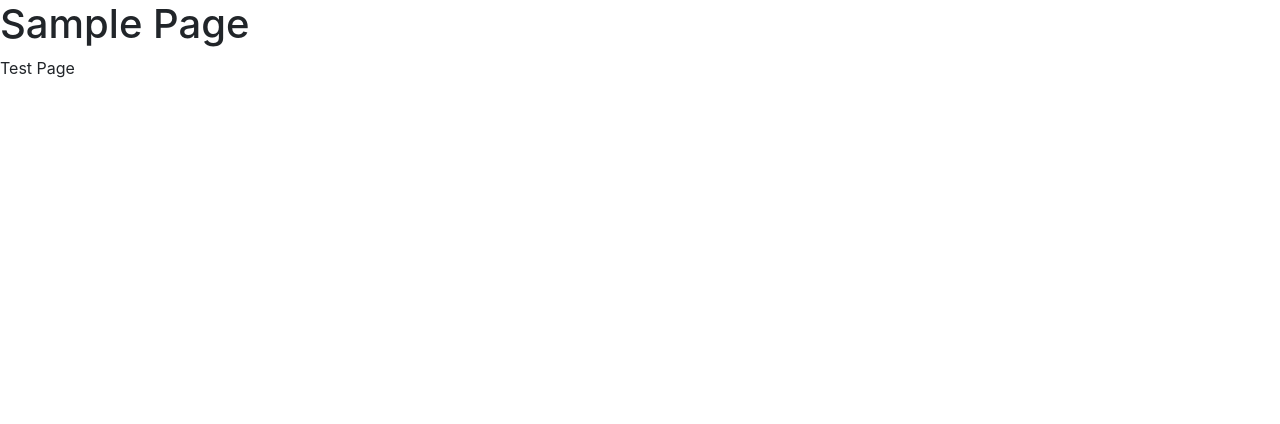
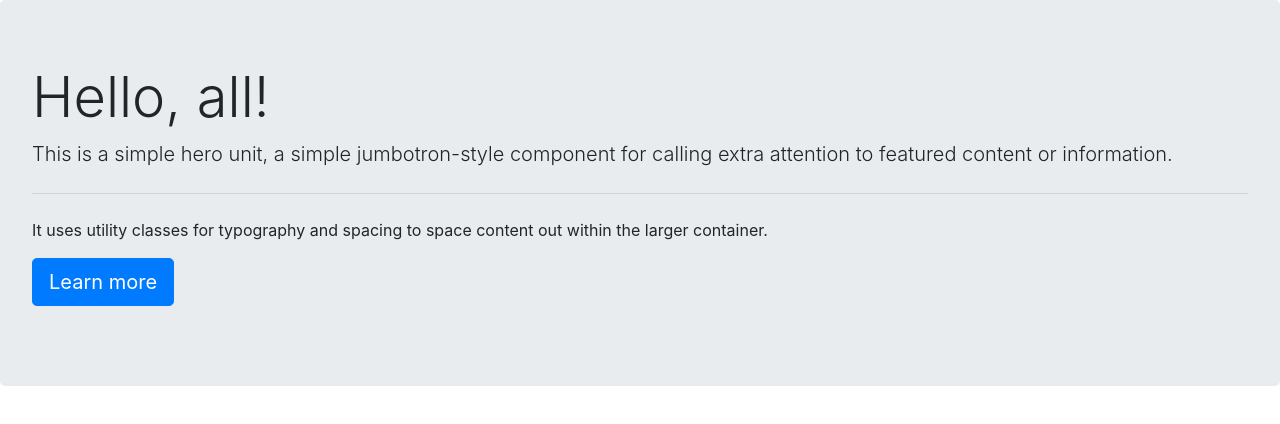
Before and after one commit to alowkii/rand_website, a plain HTML site: page index.html in a window 1280 px wide. Drawn offline with nearby package versions, Linux system fonts and the light colour scheme.

Commit message:
Update index.html

```diff
--- a/index.html
+++ b/index.html
@@ -11,8 +11,15 @@
     <title>Welcome!</title>
   </head>
   <body>
-    <h1>Sample Page</h1>
-    <t>Test Page</t>
+    <div class="jumbotron">
+      <h1 class="display-4">Hello, all!</h1>
+      <p class="lead">This is a simple hero unit, a simple jumbotron-style component for calling extra attention to featured content or information.</p>
+      <hr class="my-4">
+      <p>It uses utility classes for typography and spacing to space content out within the larger container.</p>
+      <p class="lead">
+        <a class="btn btn-primary btn-lg" href="#" role="button">Learn more</a>
+      </p>
+    </div>
 
     <!-- Optional JavaScript -->
     <!-- jQuery first, then Popper.js, then Bootstrap JS -->
```
